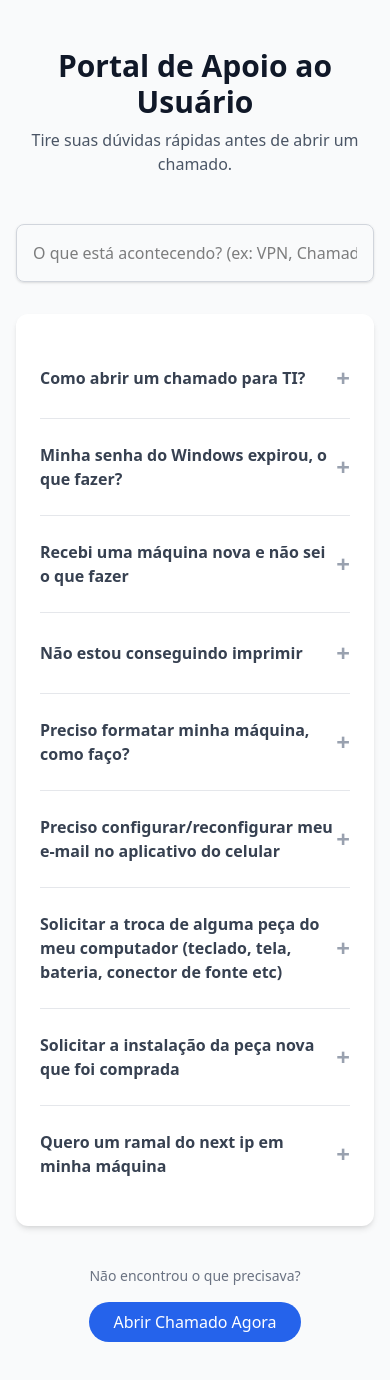
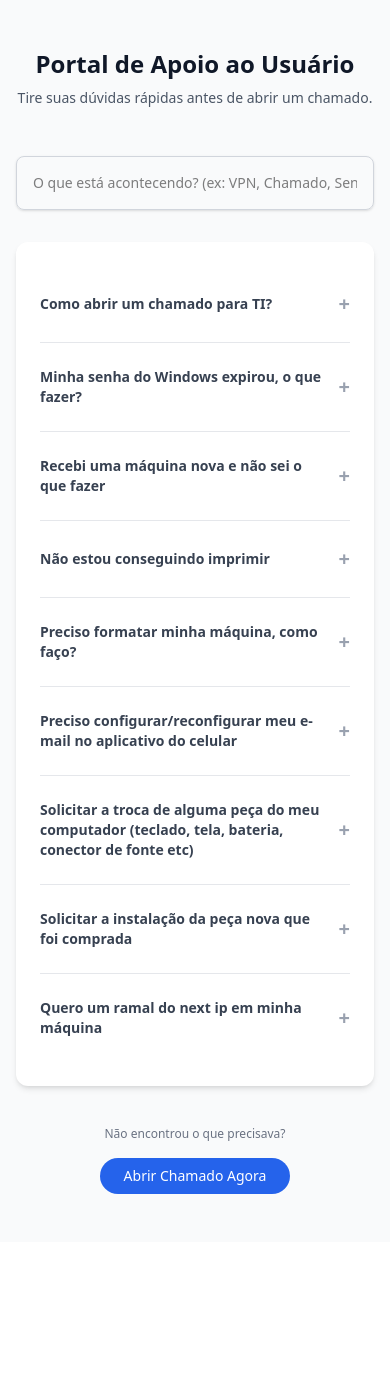
Before and after one commit to luisflipefv/portal_ti_faq, a React (Vite) app: page / in a window 390 px wide. Shown: the top 1380 px of the page. After the commit the page ends 1242 px from the top, so only its background shows below. Built offline with nearby package versions, Linux system fonts and the light colour scheme.

Commit message:
diminui o tamanho da fonte do site

```diff
--- a/src/App.jsx
+++ b/src/App.jsx
@@ -13,10 +13,10 @@ function App() {
   }, [searchTerm])
 
   return (
-    <div className="min-h-screen bg-gray-50 py-12 px-4">
+    <div className="min-h-screen bg-gray-50 py-12 px-4 text-sm">
       <div className="max-w-3xl mx-auto">
         <header className="text-center mb-12">
-          <h1 className="text-3xl font-bold text-gray-900 mb-2">Portal de Apoio ao Usuário</h1>
+          <h1 className="text-2xl font-bold text-gray-900 mb-2">Portal de Apoio ao Usuário</h1>
           <p className="text-gray-600">Tire suas dúvidas rápidas antes de abrir um chamado.</p>
         </header>
 
@@ -24,7 +24,7 @@ function App() {
           <input
             type="text"
             placeholder="O que está acontecendo? (ex: VPN, Chamado, Senha)"
-            className="w-full p-4 rounded-lg border border-gray-300 shadow-sm focus:ring-2 focus:ring-blue-500 focus:outline-none"
+            className="w-full p-4 text-sm rounded-lg border border-gray-300 shadow-sm focus:ring-2 focus:ring-blue-500 focus:outline-none"
             onChange={(e) => setSearchTerm(e.target.value)}
           />
         </div>
@@ -40,8 +40,8 @@ function App() {
         </div>
 
         <footer className="mt-10 text-center">
-          <p className="text-sm text-gray-500 mb-4">Não encontrou o que precisava?</p>
-          <button className="bg-blue-600 text-white px-6 py-2 rounded-full hover:bg-blue-700 transition-colors font-medium" onClick={() => window.open('https://sos.aguiabranca.com.br/', '_blank')}>
+          <p className="text-xs text-gray-500 mb-4">Não encontrou o que precisava?</p>
+          <button className="bg-blue-600 text-white text-sm px-6 py-2 rounded-full hover:bg-blue-700 transition-colors font-medium" onClick={() => window.open('https://sos.aguiabranca.com.br/', '_blank')}>
             Abrir Chamado Agora
           </button>
         </footer>
--- a/src/components/FaqItem.jsx
+++ b/src/components/FaqItem.jsx
@@ -15,8 +15,8 @@ export default function FaqItem({ question, answer, tip, link }) {
         className="flex justify-between items-center w-full text-left font-semibold text-gray-700 hover:text-blue-600 transition-colors py-2 focus:outline-none"
         onClick={() => setIsOpen(!isOpen)}
       >
-        <span className="text-md">{question}</span>
-        <span className="text-2xl text-gray-400">{isOpen ? '-' : '+'}</span>
+        <span className="text-sm md:text-[15px] pr-4">{question}</span>
+        <span className="text-xl text-gray-400">{isOpen ? '-' : '+'}</span>
       </button>
 
       {isOpen && (
@@ -25,7 +25,7 @@ export default function FaqItem({ question, answer, tip, link }) {
 
           {tip && (
             <div className="mt-3 p-3 bg-blue-50 rounded-lg border-l-4 border-blue-500">
-              <p className="text-sm text-gray-600 italic">
+              <p className="text-xs text-gray-600 italic">
                 <strong>Dica:</strong> {tip}
               </p>
             </div>
@@ -34,7 +34,7 @@ export default function FaqItem({ question, answer, tip, link }) {
           <div className="mt-6">
             <button
               onClick={handleOpenTicket}
-              className="text-white bg-blue-600 hover:bg-blue-700 px-4 py-2 rounded-md text-sm font-bold transition-all shadow-sm"
+              className="text-white bg-blue-600 hover:bg-blue-700 px-4 py-2 rounded-md text-xs font-bold transition-all shadow-sm"
             >
               Abrir Chamado
             </button>
```
Also changed, not shown: src/index.css (+10 -2 lines).
